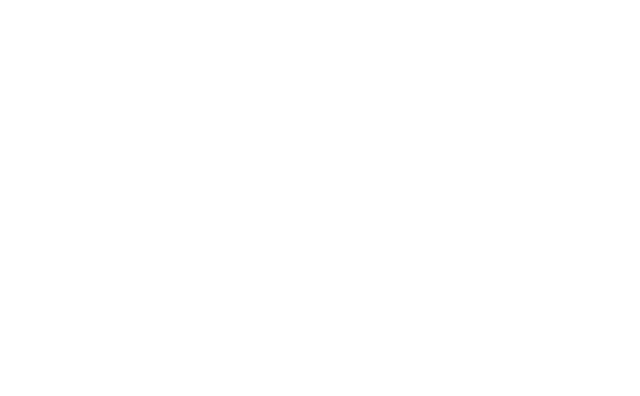
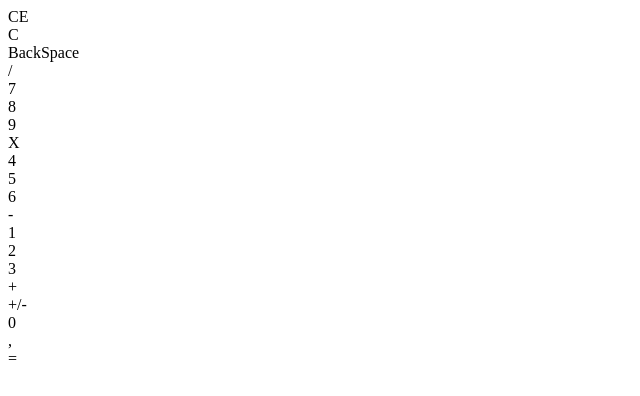
Before and after one commit to RafaelFDS1/calculadora, a plain HTML site: page index.html in a window 1280 px wide. Shown: the whole page, without its empty margins (0-640 px from the left). Drawn offline with Linux system fonts and the light colour scheme.

Commit message:
baseHtml

```diff
--- a/index.html
+++ b/index.html
@@ -6,5 +6,31 @@
     <meta name="viewport" content="width=device-width, initial-scale=1.0" />
     <title>Calculadora</title>
   </head>
-  <body></body>
+  <body>
+    <div id="calculadora">
+      <div id="output"></div>
+      <div id="inputs">
+        <div>CE</div>
+        <div>C</div>
+        <div>BackSpace</div>
+        <div>/</div>
+        <div>7</div>
+        <div>8</div>
+        <div>9</div>
+        <div>X</div>
+        <div>4</div>
+        <div>5</div>
+        <div>6</div>
+        <div>-</div>
+        <div>1</div>
+        <div>2</div>
+        <div>3</div>
+        <div>+</div>
+        <div>+/-</div>
+        <div>0</div>
+        <div>,</div>
+        <div>=</div>
+      </div>
+    </div>
+  </body>
 </html>
```
